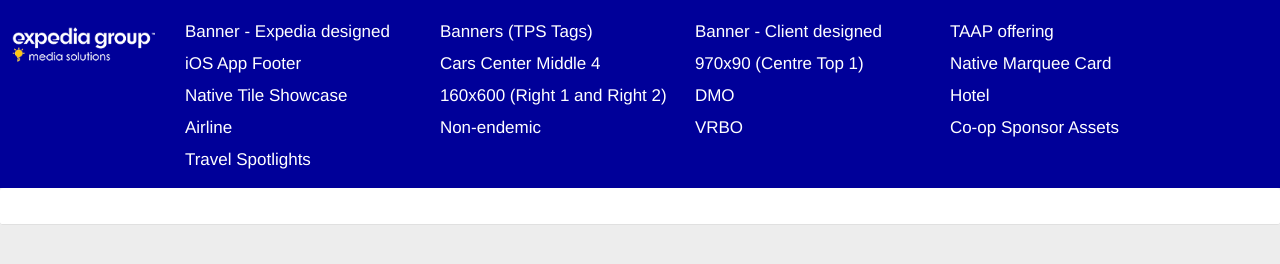
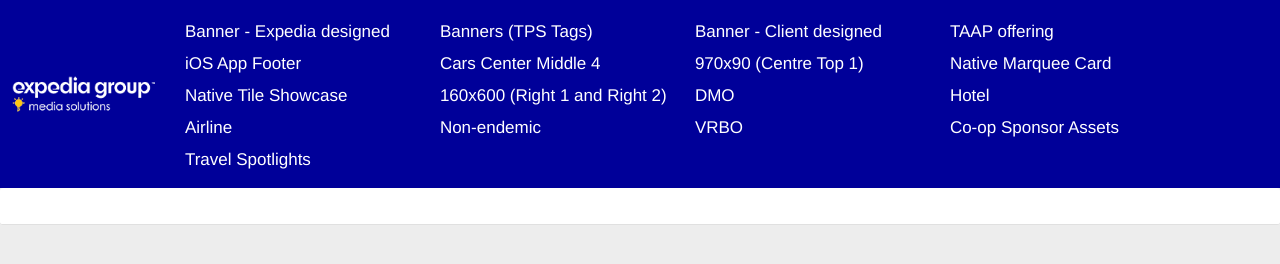
Before and after one commit to Acce-Expd/Ad-Builder, a plain HTML site: page index.html in a window 1280 px wide. Drawn offline with Linux system fonts and the light colour scheme.

Commit message:
Vertical center logo
vertical center for the header logo

```diff
--- a/css/style.css
+++ b/css/style.css
@@ -4,8 +4,8 @@
 header {display: flex; background: #000099; padding: .5em; width: 100%; max-width: 100vw;}
 .logo {display: flex; width: 10em;}
 
-/* .logo a {height: 100%; margin: auto;} */
-.logo a img {/*height: 5em;*/ margin: auto; width: 100%;padding-top: 1em;}
+.logo a {display: flex;}
+.logo a img {display: flex; margin: auto; width: 100%;}
 
 .header-tiles {width: 100%; border-left: 1px solid #FFF; padding: .5em;}
 
```
